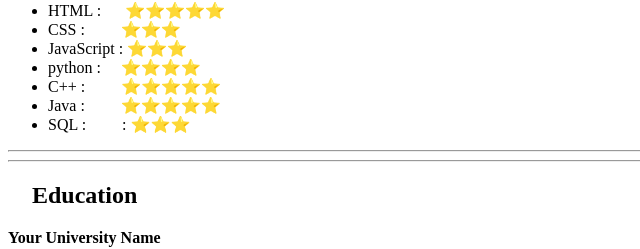
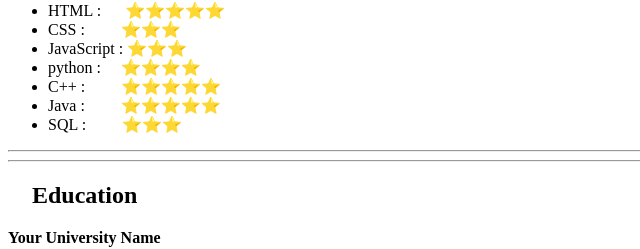
Before and after one commit to ELFAZ19/HTML-personal-portfolio, a plain HTML site: page index.html in a window 1280 px wide. Shown: the part 1144-1393 px from the top of the page, 0-640 px from the left. Drawn offline with Linux system fonts and the light colour scheme.

Commit message:
Update index.html

```diff
--- a/index.html
+++ b/index.html
@@ -64,7 +64,7 @@
             <li>python : &emsp;⭐⭐⭐⭐</li>
             <li>C++ : &emsp;&emsp;⭐⭐⭐⭐⭐</li>
             <li>Java :&emsp;&emsp; ⭐⭐⭐⭐⭐</li>
-            <li>SQL  :&emsp;&emsp; : ⭐⭐⭐</li>
+            <li>SQL  :&emsp;&emsp;  ⭐⭐⭐</li>
         </ul>
     </section>
     <hr><hr>
```
